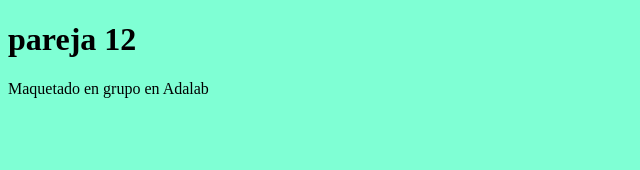
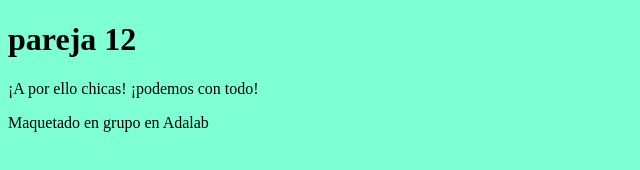
Before and after one commit to ElenaFernandez/Ejercicios-1.7, a plain HTML site: page index.html in a window 1280 px wide. Shown: the whole page, without its empty margins (0-640 px from the left). Drawn offline with Linux system fonts and the light colour scheme.

Commit message:
add section 1

```diff
--- a/index.html
+++ b/index.html
@@ -1,5 +1,6 @@
 <!DOCTYPE html>
 <html lang="en">
+
 <head>
     <meta charset="UTF-8" />
     <link rel="stylesheet" href="./css/styles.css" />
@@ -11,7 +12,7 @@
         <h1>pareja 12</h1>
     </header>
     <main>
-      <section class="motivacion"></section>
+        <section class="motivacion">¡A por ello chicas! ¡podemos con todo!</section>
         <section class="contenido"></section>
     </main>
 
@@ -19,4 +20,5 @@
         <p>Maquetado en grupo en Adalab</p>
     </footer>
 </body>
+
 </html>
```
Lines whose indentation alone changed are shown as unchanged.
